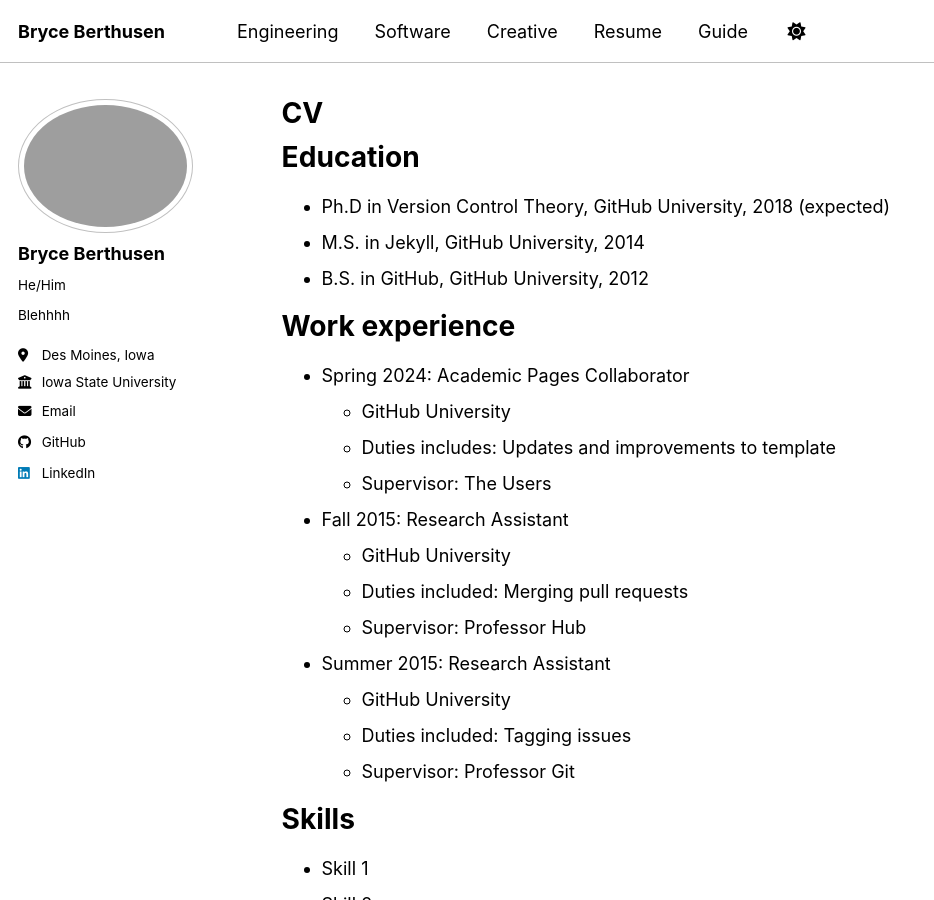
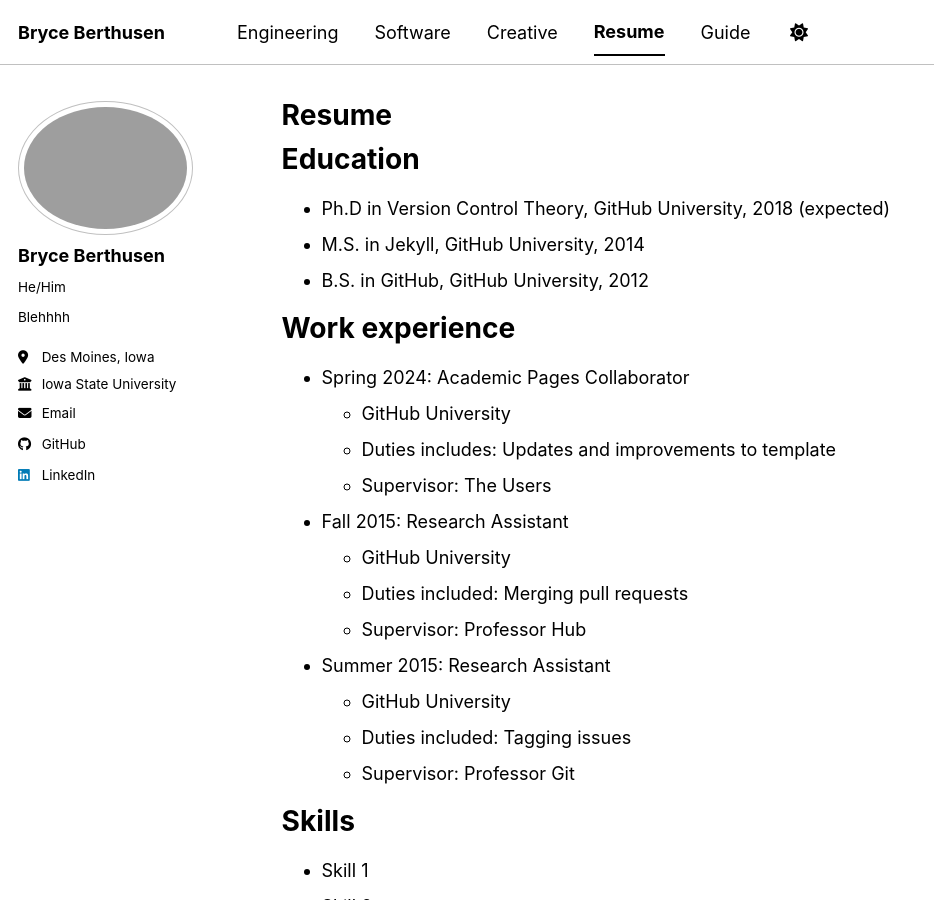
Before and after one commit to bnberthusen/bnberthusen.github.io, a Jekyll site: the page built from _pages/cv.md, in a window 1280 px wide and 900 px high. Shown: the whole window, without its empty margins (0-934 px from the left). Built offline with Jekyll 4.4.1, drawn with Linux system fonts in a browser that asks for light colours; a script bundle is joined from its source files by our own code; library files that are not in the unit come from our copies.

Commit message:
Update cv.md

```diff
--- a/_pages/cv.md
+++ b/_pages/cv.md
@@ -1,7 +1,7 @@
 ---
 layout: archive
-title: "CV"
-permalink: /cv/
+title: "Resume"
+permalink: /Resume/
 author_profile: true
 redirect_from:
   - /resume
```
